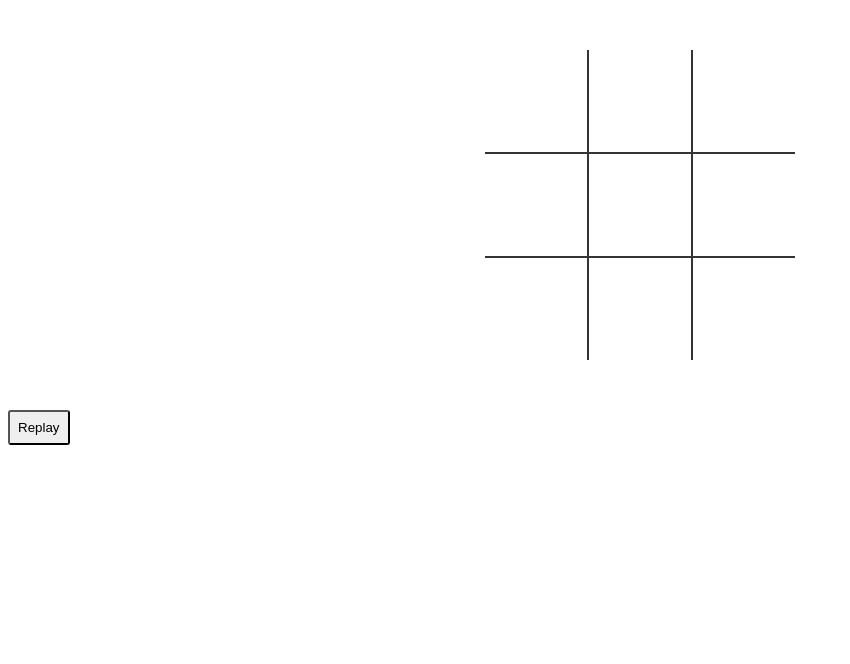
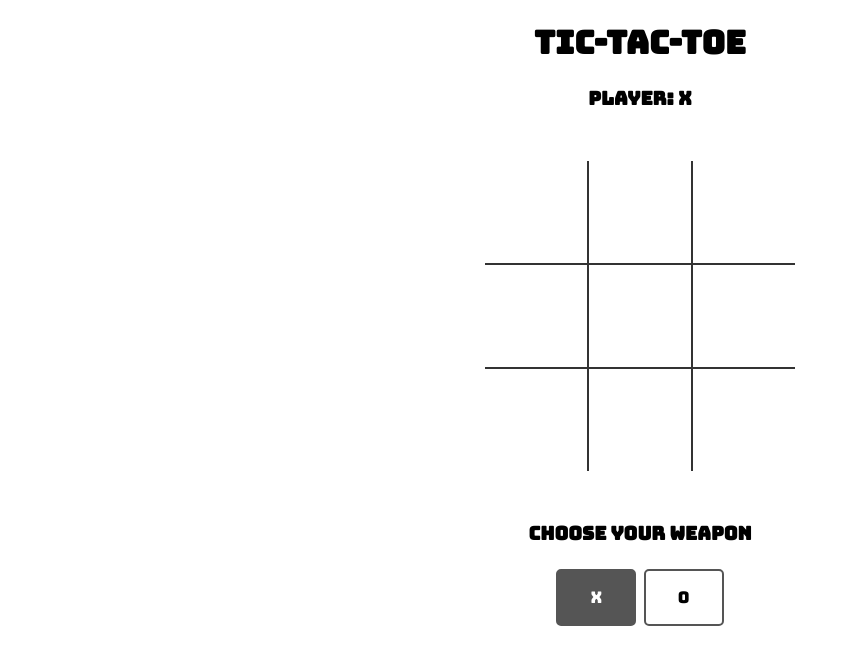
Before and after one commit to ViljoenJG/fcc-tic-tac-toe, a plain HTML site: page index.html in a window 1280 px wide. Shown: the whole page, without its empty margins (0-850 px from the left). Drawn offline with Linux system fonts and the light colour scheme.

Commit message:
added option to select playing piece

```diff
--- a/app.js
+++ b/app.js
@@ -1,6 +1,6 @@
 let originalBoard;
-const human = 'X';
-const ai = 'O';
+let human = 'X';
+let ai = 'O';
 
 const winningCombos = [
   [0,1,2],
@@ -16,10 +16,27 @@ const winningCombos = [
 const cells = document.querySelectorAll('.cell');
 startGame();
 
+function toggleWeapon(weapon) {
+  human = weapon;
+  ai = weapon === 'X' ? 'O' : 'X';
+
+  document.querySelector('#weapon').innerText = weapon;
+
+  document
+    .getElementById(weapon === 'X' ? 'chooseX' : 'chooseO')
+    .classList.toggle('weapon-selected');
+
+    document
+      .getElementById(weapon === 'O' ? 'chooseX' : 'chooseO')
+      .classList.toggle('weapon-selected');
+}
+
 function startGame() {
   document.querySelector('.complete').style.display = 'none';
   document.querySelector('.complete .text').innerText = '';
+  document.querySelector('#choose-weapon').style.display = 'block';
   originalBoard = Array.from(Array(9).keys());
+
   cells.forEach(function(cell) {
     cell.innerText = '';
     cell.style.removeProperty('background-color');
@@ -28,11 +45,19 @@ function startGame() {
 }
 
 function handleClick(e) {
+  hideWeaponSelector();
   if (!isNaN(Number(originalBoard[e.target.id]))) {
     turn(e.target.id, human);
     if (!checkWin(originalBoard, human) && !checkTie())
       turn(aiMove(), ai);
   }
+}
+
+function hideWeaponSelector() {
+  let el = document.querySelector('#choose-weapon');
+  let current = el.style.display;
+  if (current !== 'none')
+    el.style.display = 'none'
 }
 
 function turn(id, player) {
--- a/index.html
+++ b/index.html
@@ -7,6 +7,8 @@
     <link rel="stylesheet" href="./style.css">
   </head>
   <body>
+    <h1>Tic-Tac-Toe</h1>
+    <h3>Player: <span id="weapon">X</span></h3>
     <table>
       <tr>
         <td class="cell" id="0"></td>
@@ -27,8 +29,14 @@
 
     <div class="complete">
       <div class="text"></div>
+      <button id="replay" onClick="startGame()">Replay</button>
     </div>
-    <button id="replay" onClick="startGame()">Replay</button>
+
+    <div id="choose-weapon">
+      <h3>Choose your weapon</h3>
+      <span class="btn weapon-selected" id="chooseX" onClick="toggleWeapon('X')">X</span>
+      <span class="btn" id="chooseO" onClick="toggleWeapon('O')">O</span>
+    </div>
 
     <script src="./app.js"></script>
   </body>
--- a/style.css
+++ b/style.css
@@ -1,3 +1,10 @@
+@import url('https://fonts.googleapis.com/css?family=Bungee');
+
+body {
+  font-family: 'Bungee', cursive, sans-serif;
+  text-align: center;
+}
+
 td {
   border: 2px solid #333;
   height: 100px;
@@ -31,18 +38,25 @@ table tr td:last-child {
 }
 
 #replay {
-  padding: 8px;
-  border-radius: 3px;
+  padding: 10px 20px;
+  border-radius: 10px;
+  color: white;
+  background: skyblue;
+  text-decoration: none;
+}
+
+#replay:hover {
+  background: lightblue;
+  text-decoration: none;
 }
 
 .complete {
   display: none;
-  width: 200px;
+  width: 300px;
+  left: calc(50% - 150px);
   top: 120px;
-  background-color: rgba(205,133,63, 0.8);
+  background-color: rgba(0, 128, 128, 0.9);
   position: absolute;
-  left: 50%;
-  margin-left: -100px;
   padding-top: 50px;
   padding-bottom: 50px;
   text-align: center;
@@ -50,3 +64,30 @@ table tr td:last-child {
   color: white;
   font-size: 2em;
 }
+
+.btn {
+  background-color: white;
+  color: black;
+  border: 2px solid #555555;
+  border-radius: 5px;
+  font-family: 'Bungee', cursive, sans-serif;
+  padding: 16px 32px;
+  text-align: center;
+  text-decoration: none;
+  display: inline-block;
+  font-size: 16px;
+  margin: 4px 2px;
+  transition-duration: 0.4s;
+  cursor: pointer;
+}
+
+.weapon-selected {
+  background-color: #555555;
+  color: white;
+}
+
+
+.btn:hover {
+  background-color: SlateGray;
+  color: white;
+}
```
